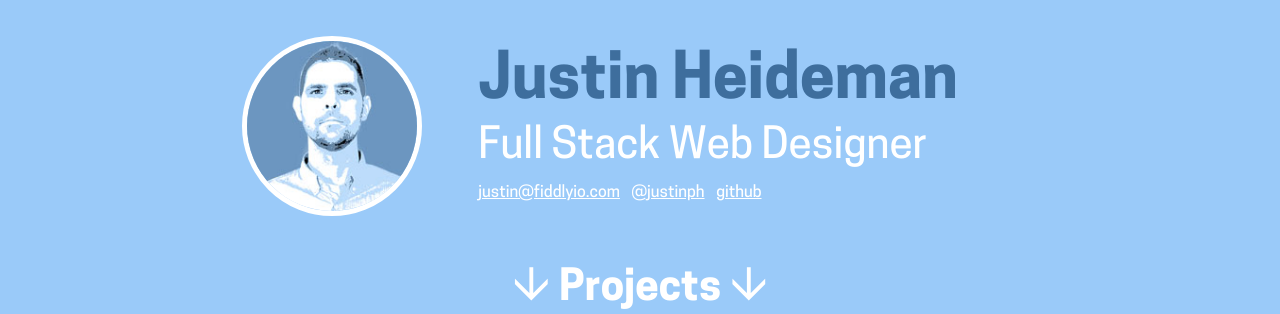
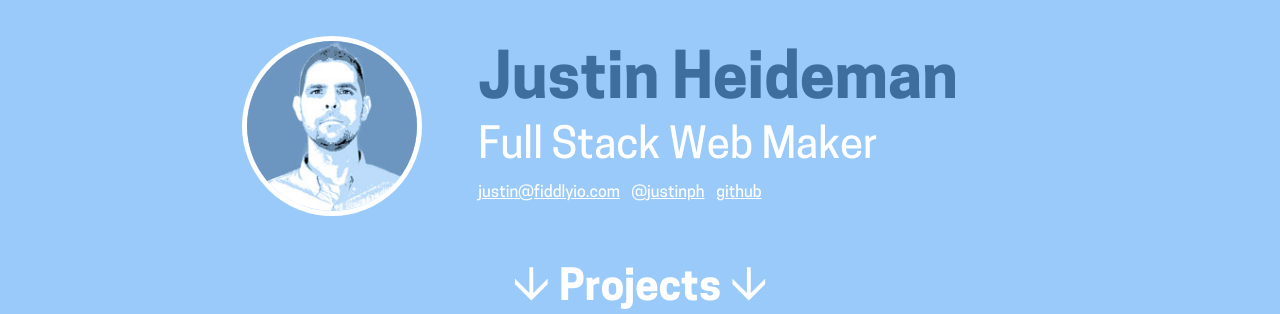
Before and after one commit to justinph/justinph.github.io, a Jekyll site: the page built from index.html, in a window 1280 px wide and 900 px high. Shown: the top 314 px of the window. Built offline with Jekyll 4.4.1, drawn with Linux system fonts in a browser that asks for light colours.

Commit message:
update word

```diff
--- a/_includes/header.html
+++ b/_includes/header.html
@@ -7,7 +7,7 @@
         <a href="/">
             <div class='avatar'><img src="/images/justinph.jpg" srcset='/images/justinph.jpg 1x, /images/justinph-2x.jpg 2x' alt='justinph avatar'/></div>
             <h1>Justin Heideman</h1>
-            <h2>Full Stack Web Designer</h2>
+            <h2>Full Stack Web Maker</h2>
         </a>
         <nav>
             <a href="mailto:justin@fiddlyio.com" class='u'>justin@fiddlyio.com</a>
```
